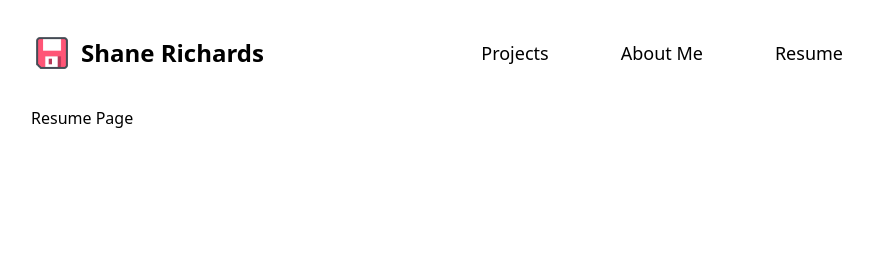
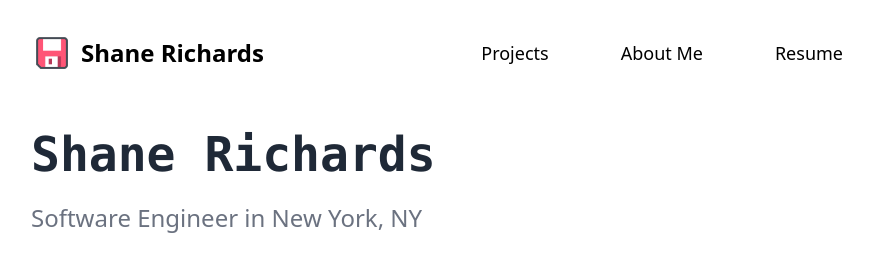
Before and after one commit to ShaneRich5/ShaneRich5.github.io, a Gatsby site: page /resume in a window 1280 px wide. Shown: the whole page, without its empty margins (193-1066 px from the left). Built offline with nearby package versions, Linux system fonts and the light colour scheme; Gatsby itself is replaced by a stand-in of ours.

```diff
--- a/src/pages/resume.tsx
+++ b/src/pages/resume.tsx
@@ -5,9 +5,15 @@
 const ResumePage = () => {
   return (
     <Layout>
-      <CenterContainer>
-        <h1>Resume Page</h1>
-      </CenterContainer>
+      <title>Resume | Shane Richards</title>
+      <section className="my-14">
+        <CenterContainer>
+          <h3 className="text-gray-800 font-mono my-6">
+            <span className="font-bold text-5xl">Shane Richards</span>
+          </h3>
+          <p className="text-2xl text-gray-500">Software Engineer in New York, NY</p>
+        </CenterContainer>
+      </section>
     </Layout>
   )
 }
```
